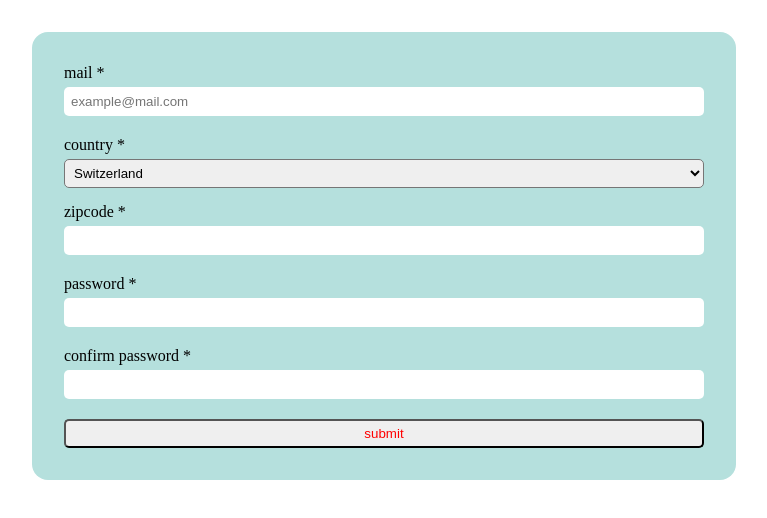
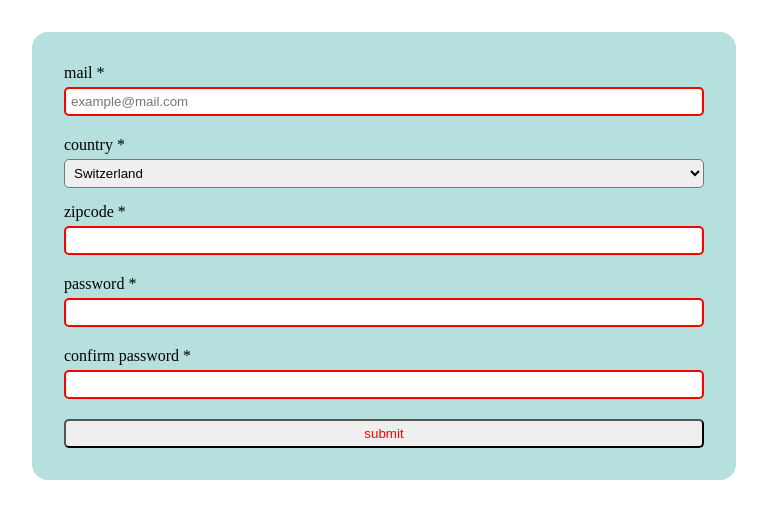
Before and after one commit to ManonLef/validated-form, a website: page index.html in a window 1280 px wide. Shown: the whole page, without its empty margins (256-1023 px from the left). Drawn offline with Linux system fonts and the light colour scheme.

Commit message:
add back validity for testing

```diff
--- a/style.css
+++ b/style.css
@@ -28,7 +28,7 @@ button {
 }
 
 input:invalid {
-  border: 2px solid transparent;
+  border: 2px solid red;
 }
 
 input:valid {
```
